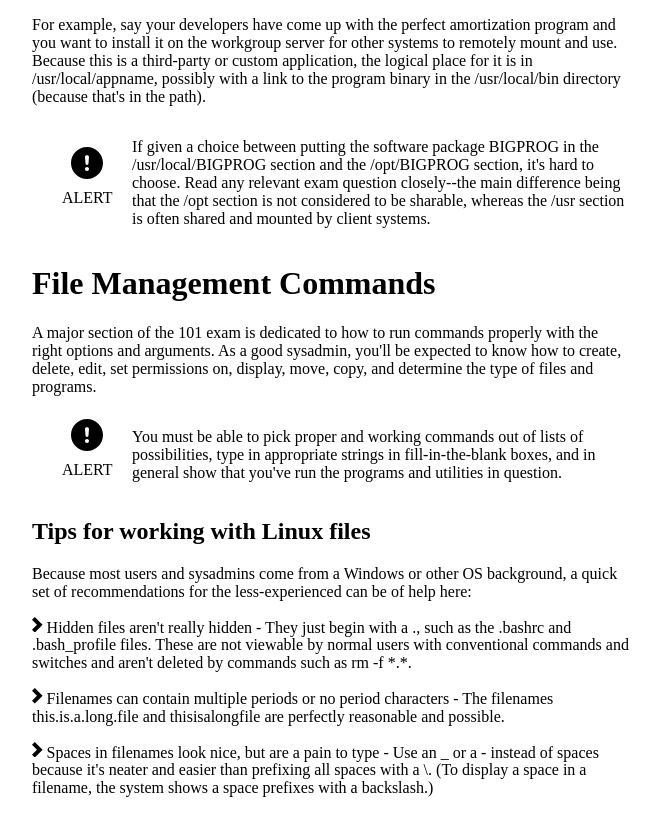
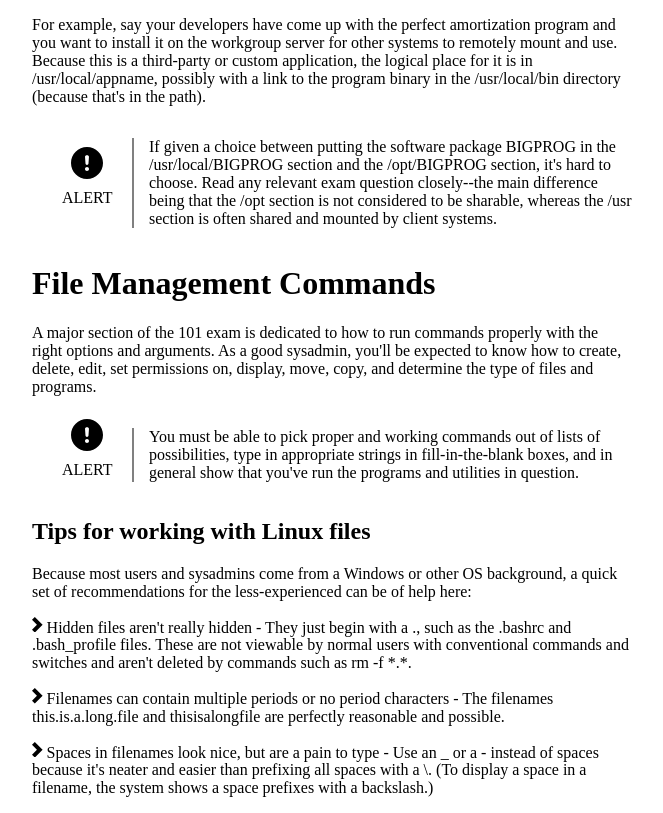
Before and after one commit to emmabloom04/wdd331r, a website: page week8/index.html in a window 1280 px wide. Shown: the whole page, without its empty margins (308-971 px from the left). Drawn offline with Linux system fonts and the light colour scheme.

Commit message:
adding vertical line in alert div

```diff
--- a/week8/textbook.css
+++ b/week8/textbook.css
@@ -21,3 +21,7 @@ body {
     display: grid;
     grid-template-columns: 1fr 5fr;
 }
+.alert-p {
+    border-left: 2px solid gray;
+    padding-left: 15px;
+}
```
